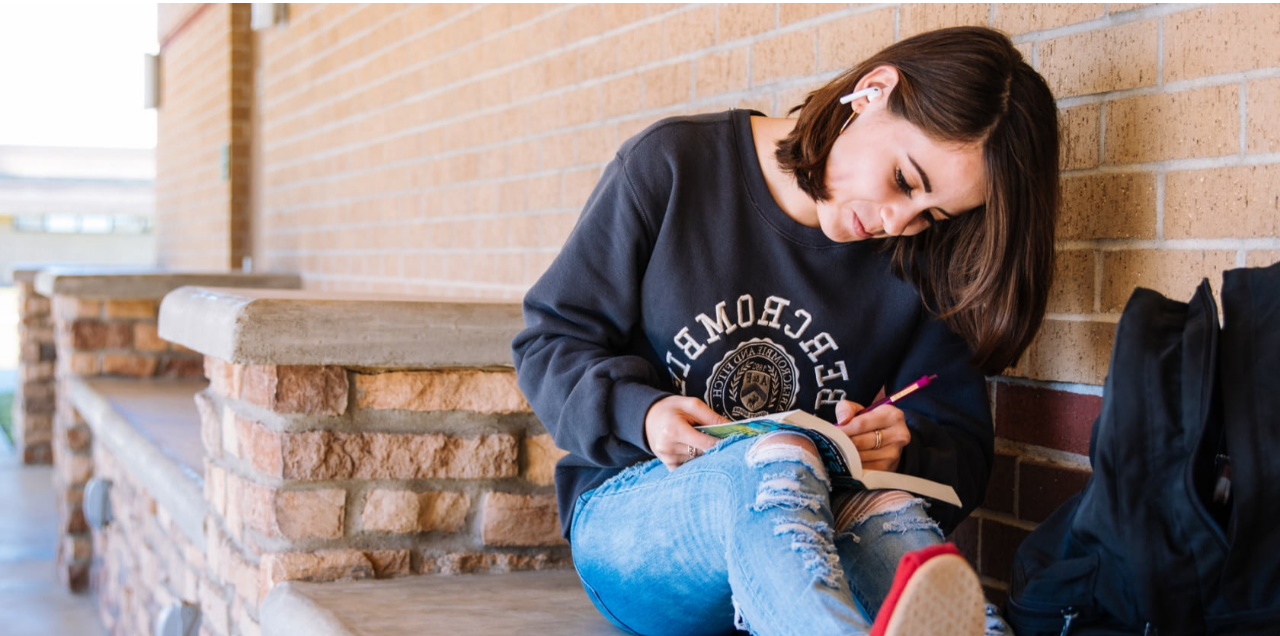
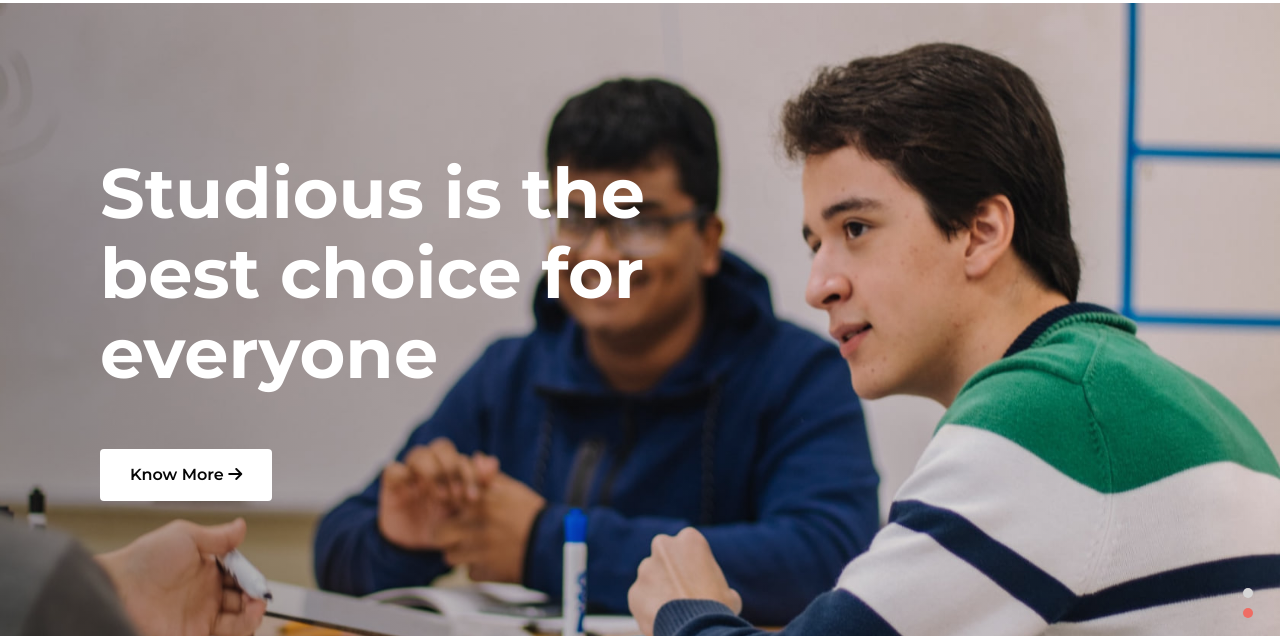
Before and after one commit to TuTruc37/BC61_BaiTapCapStone, a plain HTML site: page index.html in a window 1280 px wide. Shown: the part 141-777 px from the top of the page. Drawn offline with nearby package versions, Linux system fonts and the light colour scheme; a script that the page names is missing.

Commit message:
carousel done, header loading

```diff
--- a/css/style.css
+++ b/css/style.css
@@ -123,6 +123,63 @@
 /* carousel */
 .carousel{
   display:relative;
+}
+.carousel .owl-dots{
+  position:absolute;
+  right:20px;
+  display:flex;
+  flex-direction: column;
+  bottom:100px;
+}
+.carousel .owl-dots .active span{
+  background-color:#EF6C63 !important;
+}
+.carousel .owl-dots span{
+  background-color:white;
+}
+.carousel .carousel_item{
+  position:relative;
+}
+.carousel .view_banner:before{
+    content: "";
+    background: linear-gradient(75deg, rgb(16 16 16 / 34%) 10%, rgb(230 2 100 / 0%));
+    position: absolute;
+    top: 0;
+    min-height: 100%;
+    left: 0;
+    right: 0;
+}
+.carousel .carousel_item .carousel_content{
+  position:absolute;
+  top:150px;
+  left:100px;
+  max-width: 600px;
+}
+.carousel_item .carousel_bg img{
+  background-repeat: no-repeat;
+  background-size:cover;
+  background-position: top right;
+  min-height:90vh;
+}
+.carousel .carousel_item .carousel_content h5{
+  font-size:70px;
+  line-height: 80px;
+  font-weight: bold;
+  color:white;
+}
+.carousel_item .carousel_content .btn_style{
+    padding: 14px 30px;
+    font-weight: 600;
+    font-size: 16px;
+    color: #060606;
+    border-radius: 4px;
+    background: #fff;
+    border: none;
+    transition: all .25s ease-in-out;
+}
+.carousel_item .carousel_content .btn_style:hover{
+  background: #EF6C63;
+  color:white;
 }
 /*support */
 .support{
--- a/index.html
+++ b/index.html
@@ -18,8 +18,13 @@
     integrity="sha512-DTOQO9RWCH3ppGqcWaEA1BIZOC6xxalwEsw9c2QQeAIftl+Vegovlnee1c9QX4TctnWMn13TZye+giMm8e2LwA=="
     crossorigin="anonymous" referrerpolicy="no-referrer" />
   <!-- link owl carousel -->
-  <link rel="stylesheet" href="https://cdnjs.cloudflare.com/ajax/libs/OwlCarousel2/2.3.4/assets/owl.carousel.min.css" integrity="sha512-tS3S5qG0BlhnQROyJXvNjeEM4UpMXHrQfTGmbQ1gKmelCxlSEBUaxhRBj/EFTzpbP4RVSrpEikbmdJobCvhE3g==" crossorigin="anonymous" referrerpolicy="no-referrer" />
-  <link rel="stylesheet" href="https://cdnjs.cloudflare.com/ajax/libs/OwlCarousel2/2.3.4/assets/owl.theme.default.min.css" integrity="sha512-sMXtMNL1zRzolHYKEujM2AqCLUR9F2C4/05cdbxjjLSRvMQIciEPCQZo++nk7go3BtSuK9kfa/s+a4f4i5pLkw==" crossorigin="anonymous" referrerpolicy="no-referrer" />
+  <link rel="stylesheet" href="https://cdnjs.cloudflare.com/ajax/libs/OwlCarousel2/2.3.4/assets/owl.carousel.min.css"
+    integrity="sha512-tS3S5qG0BlhnQROyJXvNjeEM4UpMXHrQfTGmbQ1gKmelCxlSEBUaxhRBj/EFTzpbP4RVSrpEikbmdJobCvhE3g=="
+    crossorigin="anonymous" referrerpolicy="no-referrer" />
+  <link rel="stylesheet"
+    href="https://cdnjs.cloudflare.com/ajax/libs/OwlCarousel2/2.3.4/assets/owl.theme.default.min.css"
+    integrity="sha512-sMXtMNL1zRzolHYKEujM2AqCLUR9F2C4/05cdbxjjLSRvMQIciEPCQZo++nk7go3BtSuK9kfa/s+a4f4i5pLkw=="
+    crossorigin="anonymous" referrerpolicy="no-referrer" />
 
   <!-- link css style -->
   <link rel="stylesheet" href="./css/style.css" />
@@ -124,19 +129,25 @@
     </nav>
   </header>
   <section class="carousel">
-    <div id="carouselExampleIndicators" class="carousel slide">
-      <div class="carousel-indicators">
-        <button type="button" data-bs-target="#carouselExampleIndicators" data-bs-slide-to="0" class="active"
-          aria-current="true" aria-label="Slide 1"></button>
-        <button type="button" data-bs-target="#carouselExampleIndicators" data-bs-slide-to="1"
-          aria-label="Slide 2"></button>
+    <div class="owl-carousel owl-theme">
+      <div class="carousel_item view_banner">
+        <div class="carousel_bg ">
+          <img src="./img/banner2.jpg" alt="" banner2.jpg>
+        </div>
+        <div class="carousel_content">
+          <h5>
+            Master the Skills to Drive your Career</h5>
+            <a class="btn btn_style mt-sm-5 mt-4" href="about">Know More <i class="fa fa-arrow-right ml-2" aria-hidden="true"></i></a>
+        </div>
       </div>
-      <div class="carousel-inner">
-        <div class="carousel-item active">
-          <img src="./img/banner2.jpg" class="d-block w-100" alt="...">
+      <div class="carousel_item view_banner">
+        <div class="carousel_bg">
+          <img src="./img/banner3.jpg" alt="" banner3.jpg>
         </div>
-        <div class="carousel-item">
-          <img src="./img/banner3.jpg" class="d-block w-100" alt="...">
+        <div class="carousel_content">
+          <h5>
+            Studious is the best choice for everyone</h5>
+            <a class="btn btn_style mt-sm-5 mt-4" href="about">Know More <i class="fa fa-arrow-right ml-2" aria-hidden="true"></i></a>
         </div>
       </div>
     </div>
@@ -673,7 +684,9 @@
     crossorigin="anonymous" referrerpolicy="no-referrer"></script>
   <script src="./Count-Up/Counting-Up-To-Numerical-Values-On-Scroll-jQuery-Countup-js/jquery.countup.js"></script>
   <!-- owl carousel -->
-  <script src="https://cdnjs.cloudflare.com/ajax/libs/OwlCarousel2/2.3.4/owl.carousel.min.js" integrity="sha512-bPs7Ae6pVvhOSiIcyUClR7/q2OAsRiovw4vAkX+zJbw3ShAeeqezq50RIIcIURq7Oa20rW2n2q+fyXBNcU9lrw==" crossorigin="anonymous" referrerpolicy="no-referrer"></script>
+  <script src="https://cdnjs.cloudflare.com/ajax/libs/OwlCarousel2/2.3.4/owl.carousel.min.js"
+    integrity="sha512-bPs7Ae6pVvhOSiIcyUClR7/q2OAsRiovw4vAkX+zJbw3ShAeeqezq50RIIcIURq7Oa20rW2n2q+fyXBNcU9lrw=="
+    crossorigin="anonymous" referrerpolicy="no-referrer"></script>
   <!-- script -->
   <script>
     $(".counter").countUp({
@@ -682,6 +695,26 @@
       delay: 10,
     });
     // script about dark mode
+    // script about owl-carousel
+    $('.owl-carousel').owlCarousel({
+      autoHeight:true,
+      loop: true,
+      margin: 10,
+      autoplay:true,
+      autoplayTimeout:1200,
+      autoplayHoverPause:true,
+      responsive: {
+        0: {
+          items: 1
+        },
+        600: {
+          items: 1
+        },
+        1000: {
+          items: 1
+        }
+      }
+    })
   </script>
   <!-- back to top js -->
   <script src="./back-to-top-master/back-to-top-master/assets/js/main.js"></script>
```
